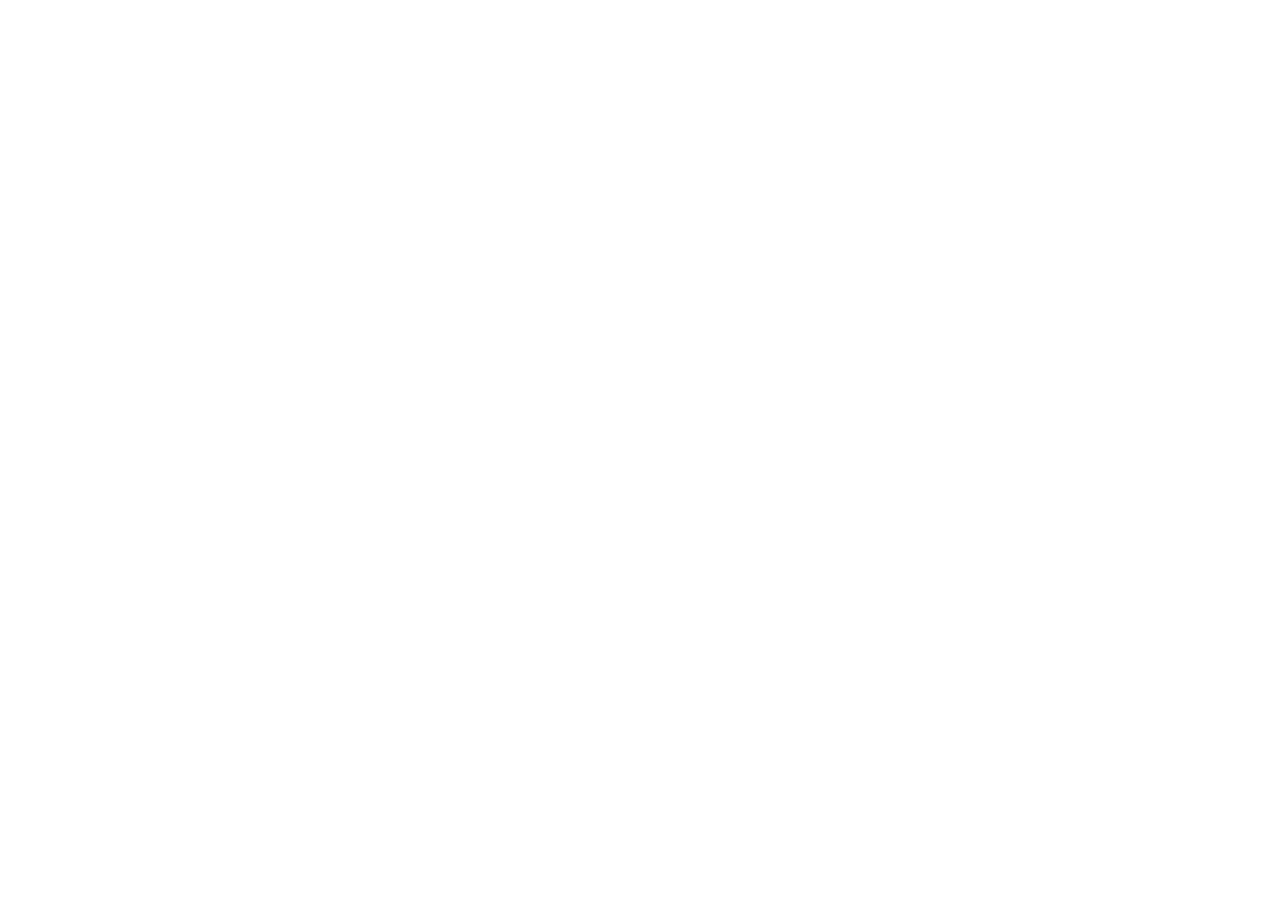
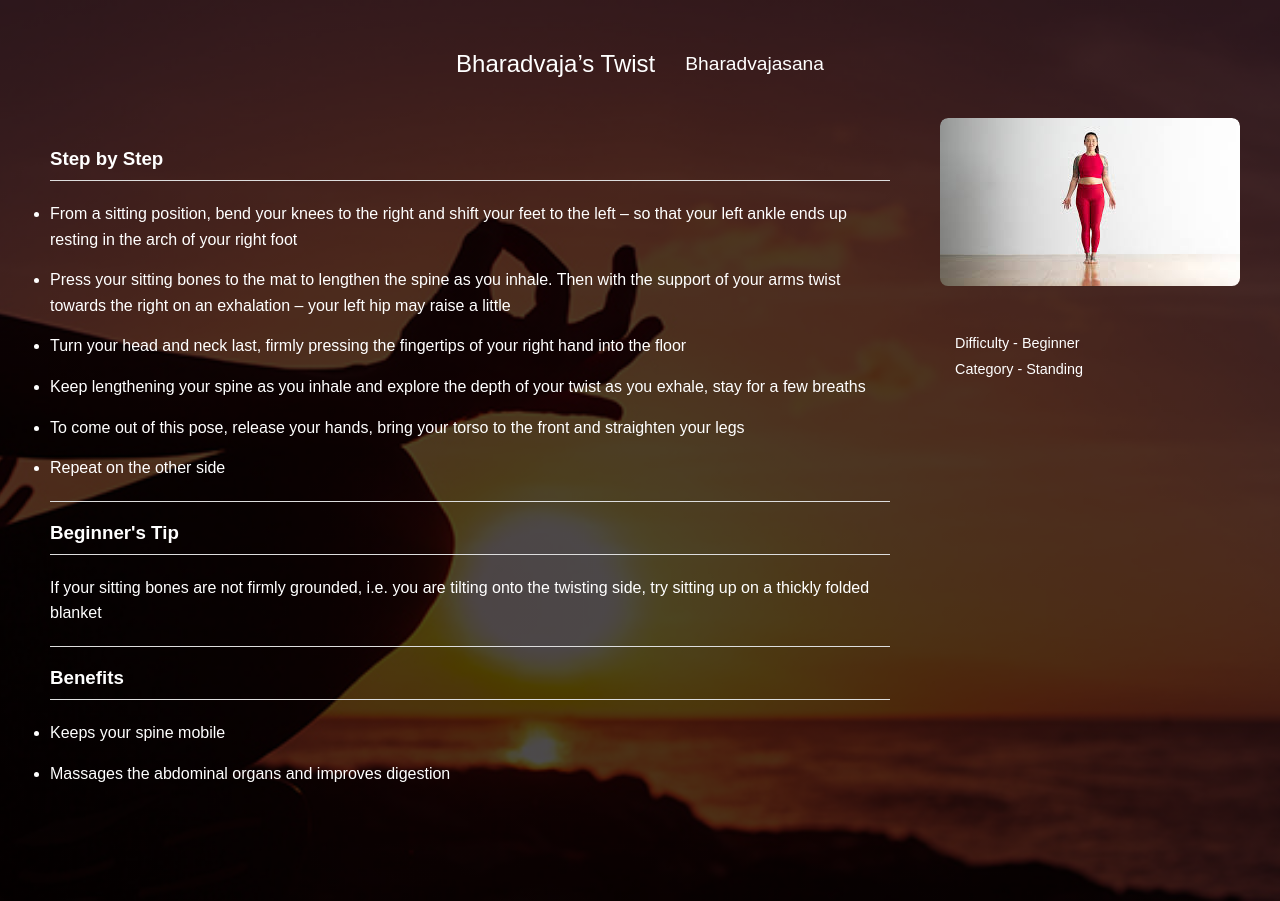
Before and after one commit to Pranathi1314/YogaAssitant, a React (Create React App) app in the folder frontend/: page /posedetail in a window 1280 px wide. Before the commit this address had no page. Before the commit the page ends 800 px from the top, so only its background shows below. Built offline with nearby package versions, Linux system fonts and the light colour scheme.

Commit message:
Pose Details Page Added

```diff
--- a/frontend/src/App.js
+++ b/frontend/src/App.js
@@ -7,6 +7,7 @@
 import YogaDetection from './components/YogaDetection/YogaDetection';
 import Mainpage from './components/Mainpage/Mainpage';
 import PosePage from './components/PosePage/PosePage';
+import PoseDetail from './components/PoseDetail/PoseDetail';
 
 
 function App() {
@@ -20,6 +21,7 @@
       <Route path='/yogaDetection' element={<YogaDetection/>}/>
       <Route path='/' element={<Mainpage/>}/>
       <Route path='/poses' element={<PosePage/>}/>
+      <Route path='/posedetail' element={<PoseDetail/>}/>
     </Routes>
     </BrowserRouter>
   );
--- a/frontend/src/components/PoseDetail/PoseDetail.css
+++ b/frontend/src/components/PoseDetail/PoseDetail.css
@@ -0,0 +1,111 @@
+/* PoseDetail.css */
+
+/* Background Section */
+.backg {
+    background-image: linear-gradient(rgba(0, 0, 0, 0.7), rgba(0, 0, 0, 0.7)), url('./../../images/ff.jpg');
+    background-repeat: no-repeat;
+    background-size: cover;
+    background-position: center;
+    position: relative;
+    padding: 50px 0; /* Added padding for spacing */
+}
+
+/* Heading Section */
+.heading {
+    display: flex;
+    align-items: center;
+
+    margin: 0 auto; /* Center the heading */
+    max-width: 800px; /* Set max width */
+    color: white; /* Text color for better visibility */
+    border-radius: 8px;
+
+    justify-content: center;
+
+}
+
+.heading h1,
+.heading h4 {
+    margin: 0;
+    font-weight: 500;
+    color: #ffffff; /* Adjusted text color */
+}
+
+.heading h4 {
+    margin-left: 30px;
+    font-size: 1.2em;
+}
+
+/* Instructions Section */
+.instructions {
+    display: flex;
+    justify-content: center; /* Center content */
+    padding: 20px;
+      /* Reduced top margin for spacing */
+}
+
+.details {
+    flex: 1;
+    margin: 10px;
+    padding: 20px;
+    color: white; /* Text color for better visibility */
+    border-radius: 8px;
+
+}
+
+.stepwiseGuideHeading,
+.tipsHeading,
+.benefitsHeading {
+    margin: 20px 0; /* Increased top and bottom margin */
+    color: #ffffff; /* Adjusted text color */
+    border-bottom: 1px solid #ddd; /* Added bottom border for section headings */
+    padding-bottom: 10px; /* Added padding to space out the headings */
+}
+
+.stepwiseGuide ul li,
+.tips p,
+.benefits ul li {
+    margin: 15px 0; /* Increased top and bottom margin */
+    line-height: 1.6; /* Improved readability */
+    color: #ffffff; /* Adjusted text color */
+}
+
+/* Pose Image Section */
+.poseImg {
+    margin: 20px;
+    width: 300px;
+    border-radius: 8px;
+    overflow: hidden;
+
+}
+
+.poseImg img {
+    width: 100%;
+    border-radius: 8px;
+    transition: transform 0.3s ease-in-out; /* Added smooth transition */
+}
+
+.poseImg img:hover {
+    transform: scale(1.05); /* Scale up on hover */
+}
+
+.info {
+    margin-top: 20px;
+    padding: 15px;
+    border-radius: 8px;
+
+}
+
+.info p {
+    margin: 10px 0;
+    font-size: 0.9em;
+    color: #ffffff; /* Adjusted text color */
+}
+
+/* Horizontal Rule */
+.hori {
+    margin: 20px 0; /* Reduced margin for spacing */
+    border: none;
+    height: 1px;
+    background-color: #ddd;
+}
--- a/frontend/src/components/PoseDetail/PoseDetail.jsx
+++ b/frontend/src/components/PoseDetail/PoseDetail.jsx
@@ -0,0 +1,59 @@
+import React from 'react'
+import './PoseDetail.css'
+import MountainPose from '../../images/mountain.jpg'
+
+const PoseDetail = () => {
+  return (
+    <div >
+        <section className='backg'>
+        <div className='heading'>
+            <h1>Bharadvaja’s Twist</h1>
+            <h4>Bharadvajasana</h4>
+        </div>
+        <div className='instructions'>
+            <div className='details'>
+            <div className='stepwiseGuide'>
+                <h3 className='stepwiseGuideHeading'>Step by Step</h3>
+                <ul>
+                    <li>From a sitting position, bend your knees to the right and shift your feet to the left – so that your left ankle ends up resting in the arch of your right foot</li>
+                    <li>Press your sitting bones to the mat to lengthen the spine as you inhale. Then with the support of your arms twist towards the right on an exhalation – your left hip may raise a little
+                    <li>Turn your head and neck last, firmly pressing the fingertips of your right hand into the floor</li>
+                    <li>Keep lengthening your spine as you inhale and explore the depth of your twist as you exhale, stay for a few breaths</li>
+                    <li>To come out of this pose, release your hands, bring your torso to the front and straighten your legs</li>
+                    <li>Repeat on the other side</li>
+                    </li>
+                </ul>
+                </div>
+                <hr className='hori'></hr>
+
+                <div className='tips'>
+                <h3 className='tipsHeading'>Beginner's Tip</h3>
+                <p>
+                If your sitting bones are not firmly grounded, i.e. you are tilting onto the twisting side, try sitting up on a thickly folded blanket
+                </p>
+                </div>
+                <hr className='hori'></hr>
+                <div className='benefits'>
+                    <h3 className='benefitsHeading'>Benefits</h3>
+                    <ul>
+                        <li>Keeps your spine mobile</li>
+                        <li>Massages the abdominal organs and improves digestion</li>
+                    </ul>
+                </div>
+                </div>
+
+            <div className='poseImg'>
+                <img src={MountainPose}></img>
+                <div className='info'>
+                <p className='difficulty'>Difficulty - Beginner</p>
+                <p className='category'>Category - Standing</p>
+                </div>
+            </div>
+
+        </div>
+        </section>
+    </div>
+  )
+}
+
+export default PoseDetail
```
